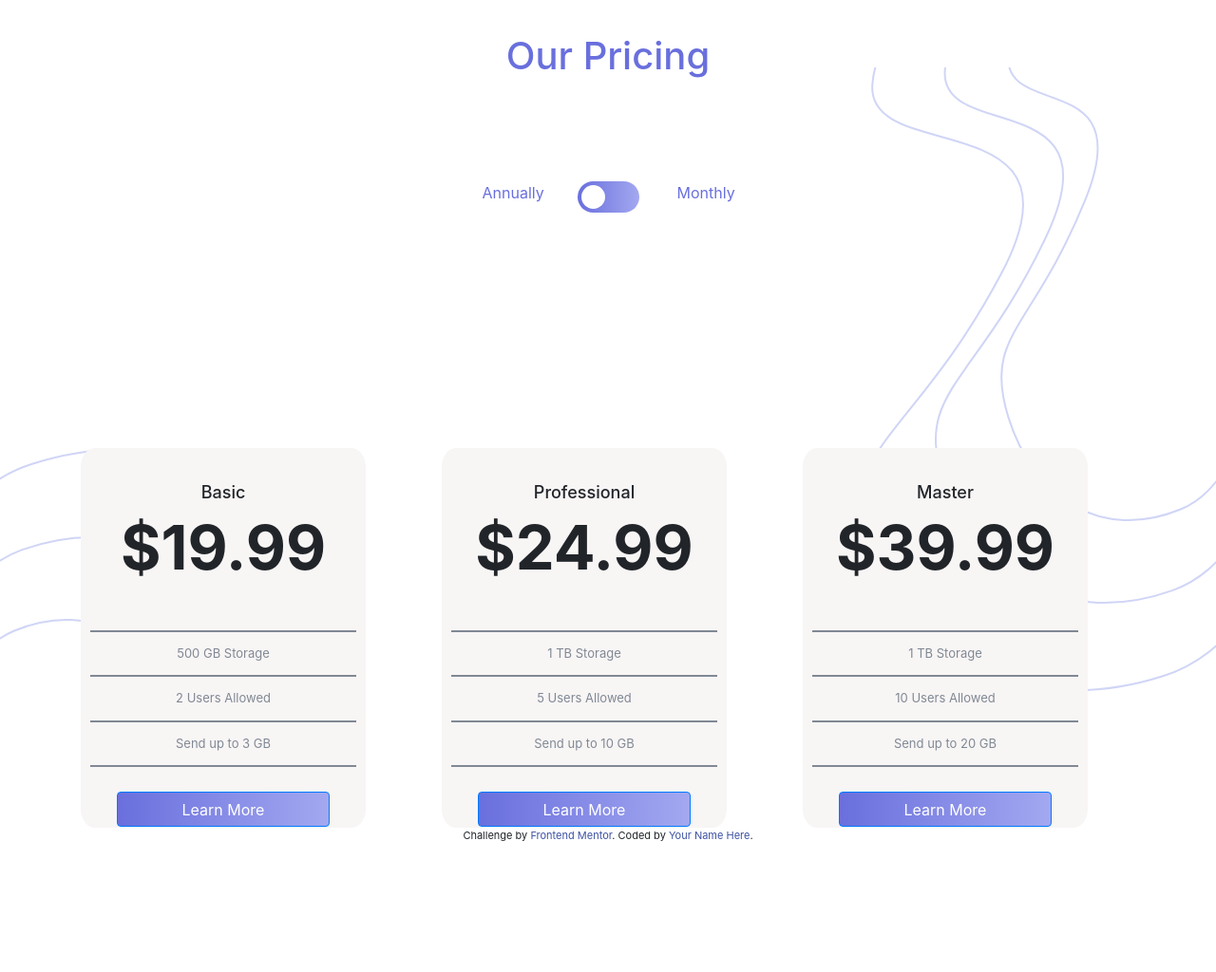
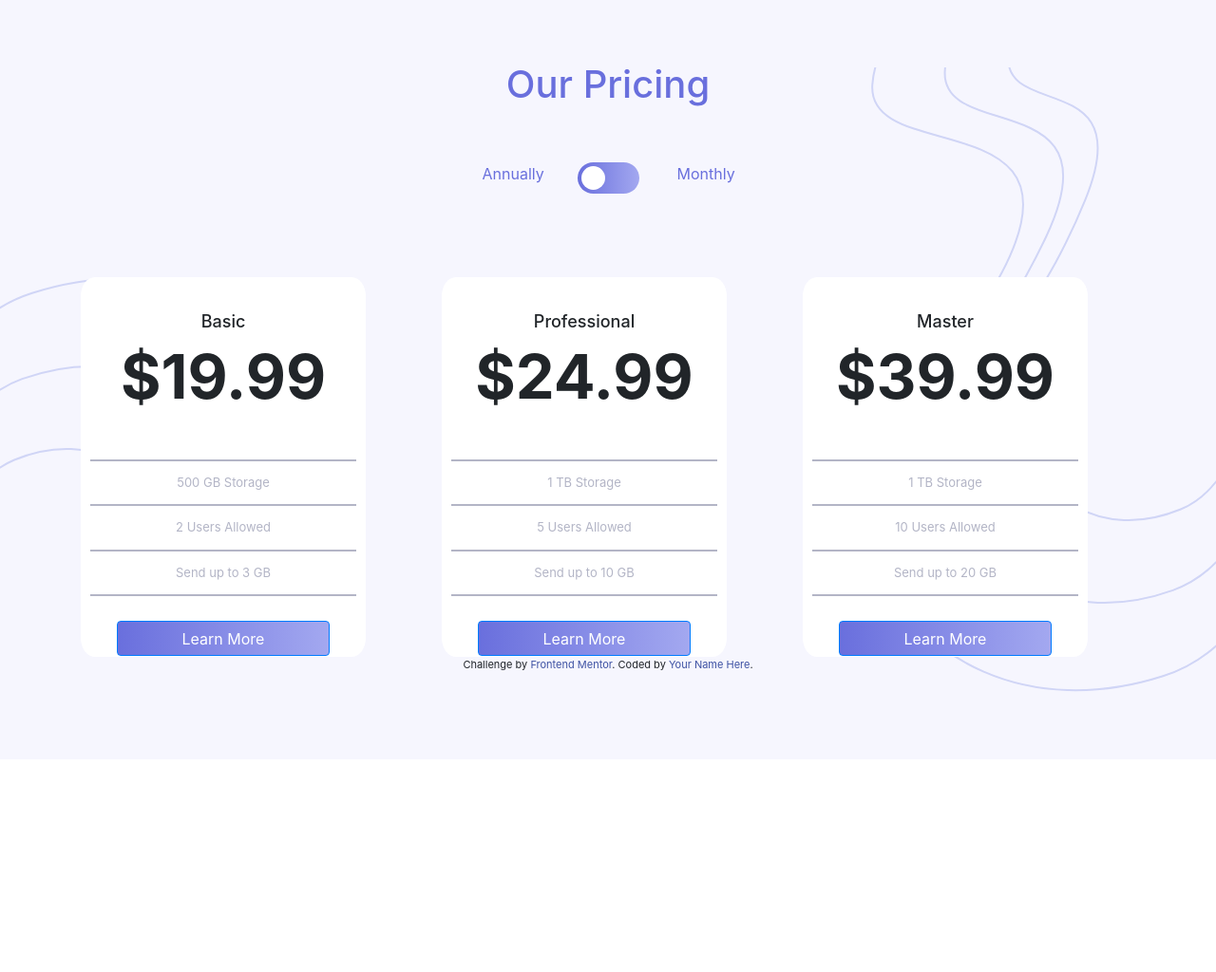
Before and after one commit to academia-geek/challenge-10-idmm-dams-equipo10, a plain HTML site: page index.html in a window 1280 px wide. Shown: the whole page at 95% size. After the commit the page ends 844 px from the top, so only its background shows below. Drawn offline with nearby package versions, Linux system fonts and the light colour scheme.

Commit message:
Actualización colores

```diff
--- a/css/main.css
+++ b/css/main.css
@@ -15,6 +15,7 @@ body::before{
     background-repeat: no-repeat;
     background-position: right;
     text-align: justify;
+    background-color:  hsl(240, 78%, 98%);
 
 
 }
@@ -22,7 +23,7 @@ body::before{
 h1 {
     text-align: center;
     justify-content: center;
-    padding-top: 35px;
+    padding-top: 65px;
     color: hsl(237, 63%, 64%);
 }
 
@@ -43,9 +44,8 @@ h1 {
 }
 
 .switch-container {
-    padding-top: 0.3125rem;
+    padding-top: 50px;
     justify-content: center;
-    padding-top: 100px;
 
 }
 
@@ -91,8 +91,7 @@ h1 {
 
 
 li{
-
-    color: #808994;
+    color: hsl(234, 14%, 74%);
     border-top: 2px solid;
     list-style: none;
     position: relative;
@@ -129,7 +128,7 @@ h4{
 }*/
 
 .contenedor {
-    margin-top: 15em;
+    margin-top: 5em;
     background-image: url(/images/bg-bottom.svg);
     background-repeat: no-repeat;
     background-size: auto;
@@ -138,7 +137,7 @@ h4{
 }
 
 .tarjeta{
-    background-color: rgb(248, 245, 245);
+    background-color: rgb(255, 255, 255);
     border-radius: 5%;
     height: 400px;
     width: 300px;
```
